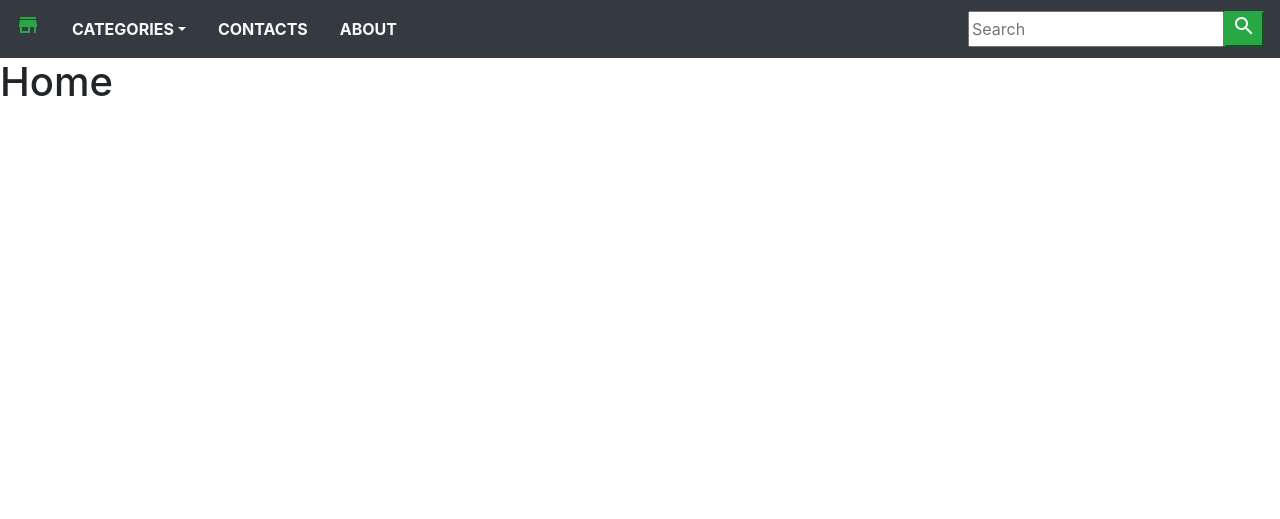
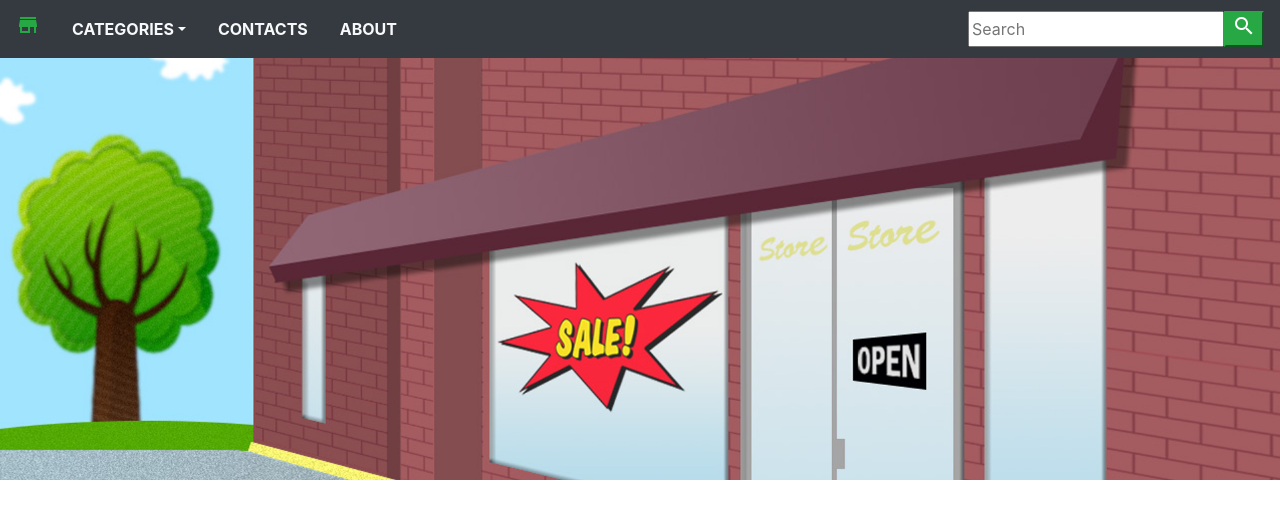
Before and after one commit to danevergreen/bookstore-project, a Django app: page / in a window 1280 px wide. Shown: the top 519 px of the page. Run offline with Django 3.2, Linux system fonts and the light colour scheme.

Commit message:
Static Image

```diff
--- a/shop/templates/home.html
+++ b/shop/templates/home.html
@@ -1,9 +1,15 @@
 {% extends 'base.html' %}
+
+{% load static %}
 
 {% block title %}
 	Home
 {% endblock %}
 
 {% block content %}
-	<h1>Home</h1>
+	<div class="container-fluid">
+		<div class="row">
+			<img src="{% static 'sale1.png' %}" class="img-fluid">
+		</div>
+	</div>
 {% endblock %}
```
Also changed, not shown: bookstore/settings.py (+6 -1 lines), bookstore/static/sale1.png (added).
